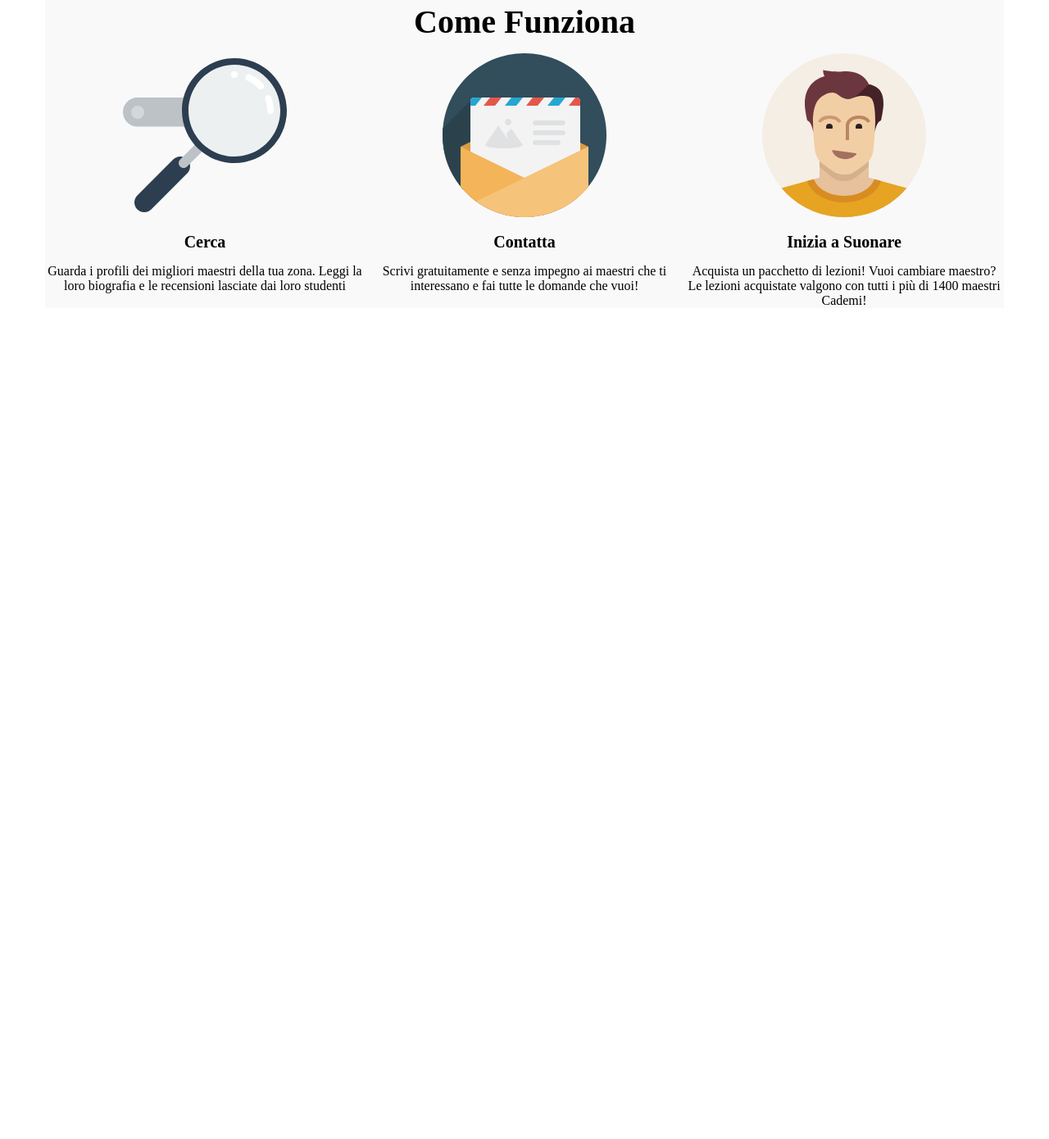
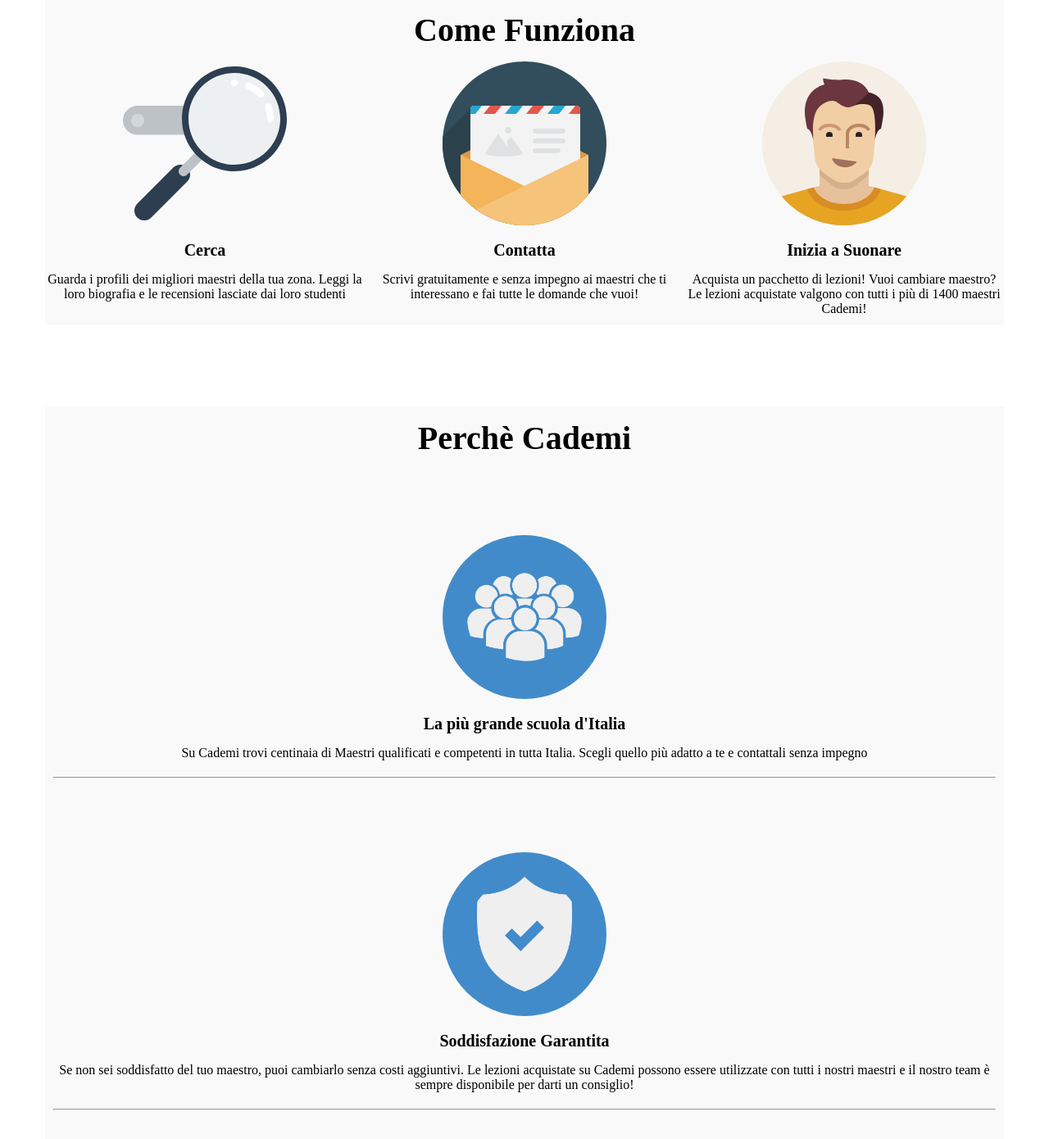
Before and after one commit to lorismatteri/html-css-resp-wannabe-12bool, a plain HTML site: page index.html in a window 1280 px wide. Shown: the part 582-1972 px from the top of the page at 82% size. Before the commit the page ends 958 px from the top, so only its background shows below. Drawn offline with Linux system fonts and the light colour scheme.

Commit message:
Aggiunta terza sezione

```diff
--- a/css/style.css
+++ b/css/style.css
@@ -1,4 +1,4 @@
-#title {
+.title {
   text-align: center;
   font-size: 1.25em;
   padding: 15px 0;
@@ -9,7 +9,7 @@
   margin: 0 auto;
 }
 
-#lezioni, #steps {
+#lezioni, #steps, #why {
   text-align: center;
 }
 
@@ -22,6 +22,10 @@ h3 {
   font-size: 1.25em;
 }
 
+p {
+  padding-bottom: 10px;
+}
+
 .bg_grey {
   background-color: #f9f9f9;
 }
@@ -29,3 +33,17 @@ h3 {
 .mt_100 {
   margin-top: 100px;
 }
+
+#why > div[class*="col-"] {
+  margin-top: 80px;
+}
+
+#why img {
+  background-color: #428bca;
+  border-radius: 50%;
+  padding: 30px
+}
+
+hr {
+  margin: 10px;
+}
--- a/index.html
+++ b/index.html
@@ -11,7 +11,7 @@
 
     <div class="container">
 
-      <div id="title" class="row mt_100">
+      <div class="title row mt_100">
 
         <div class="col-lg-12">
           <h1>Lezioni dove vuoi tu</h1>
@@ -41,11 +41,12 @@
       </div>
       <!-- /LEZIONI -->
 
-      <div id="title" class="row bg_grey mt_100">
+      <div class="title row bg_grey mt_100">
 
         <div class="col-lg-12">
           <h1>Come Funziona</h1>
         </div>
+
       </div>
       <!-- /2nd ROW TITLE -->
 
@@ -78,6 +79,46 @@
       </div>
       <!-- /STEPS -->
 
+      <div class="title row bg_grey mt_100">
+
+        <div class="col-lg-12">
+          <h1>Perchè Cademi</h1>
+        </div>
+
+      </div>
+      <!-- /3rdROW TITLE -->
+
+      <div id="why" class="row bg_grey">
+
+        <div class="col-lg-12">
+          <img src="img/icon/profile.png" alt="">
+          <h3>La più grande scuola d'Italia</h3>
+          <p>
+            Su Cademi trovi centinaia di Maestri qualificati e competenti in tutta Italia. Scegli quello più adatto a te e contattali senza impegno
+          </p>
+          <hr>
+        </div>
+
+        <div class="col-lg-12">
+          <img src="img/icon/secure.png" alt="">
+          <h3>Soddisfazione Garantita</h3>
+          <p>
+            Se non sei soddisfatto del tuo maestro, puoi cambiarlo senza costi aggiuntivi. Le lezioni acquistate su Cademi possono essere utilizzate con tutti i nostri maestri e il nostro team è sempre disponibile per darti un consiglio!
+          </p>
+          <hr>
+        </div>
+
+        <div class="col-lg-12">
+          <img src="img/icon/flex.png" alt="">
+          <h3>Flessibile e Conveniente</h3>
+          <p>
+            Cademi non ha alcun costo d’iscrizione a differenza delle scuole di musica tradizionali. Inoltre, sei tu a scegliere dove fare lezione e gli orari delle tue lezioni.
+          </p>
+        </div>
+
+      </div>
+      <!-- /WHY -->
+
     </div>
     <!-- /CONTAINER -->
 
```
